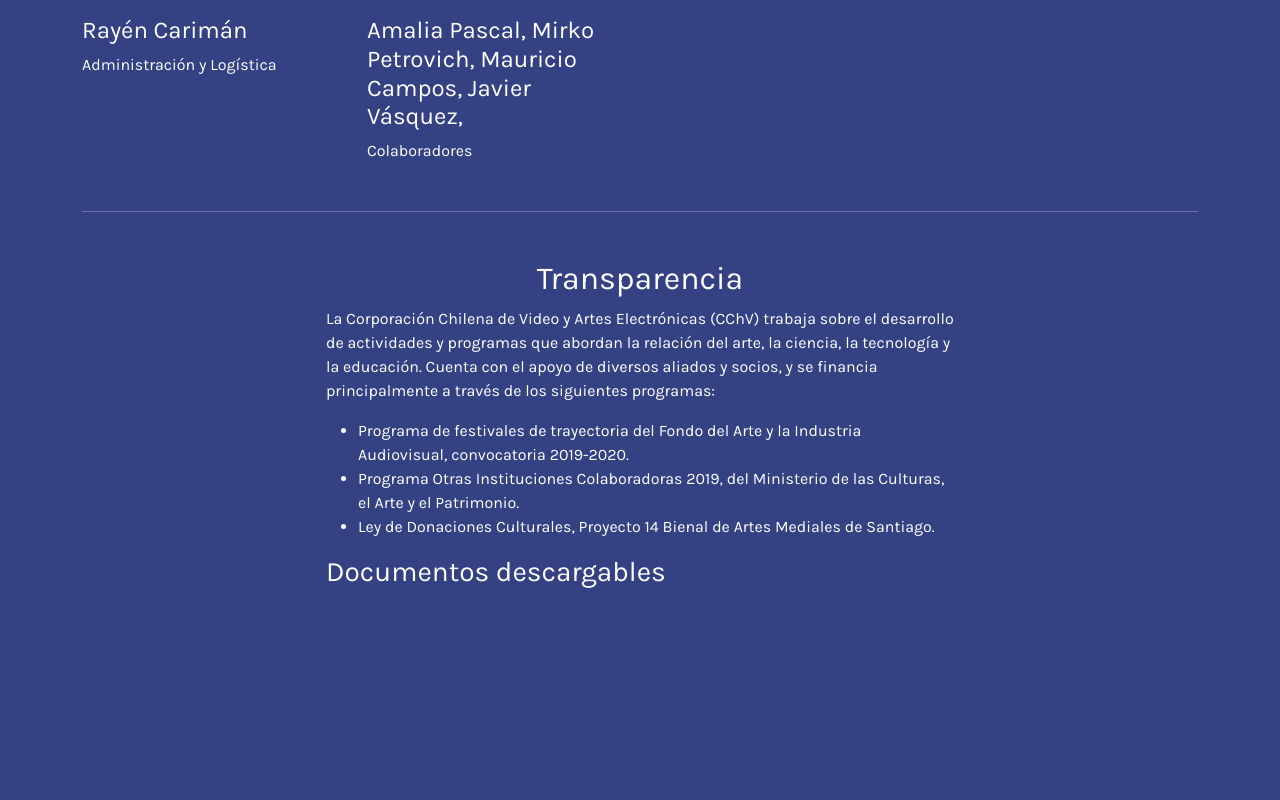
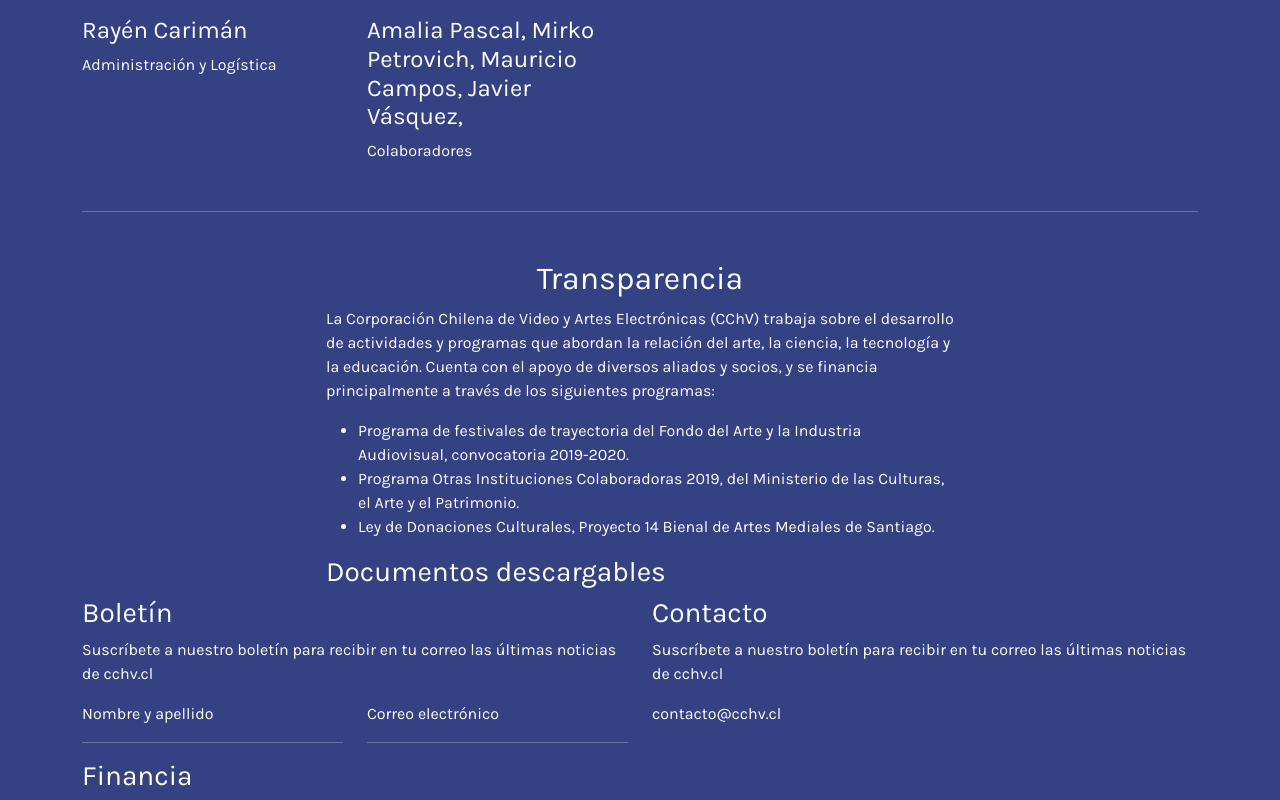
Before and after one commit to constconst/cchv, a plain HTML site: page somos.html in a window 1280 px wide. Shown: the part 1946-2746 px from the top of the page. Before the commit the page ends 2542 px from the top, so only its background shows below. Drawn offline with nearby package versions, Linux system fonts and the light colour scheme.

Commit message:
cambios index

```diff
--- a/somos.html
+++ b/somos.html
@@ -45,7 +45,7 @@
                         </ul>
                     </li>
                     <li class="nav-item">
-                        <a class="nav-link active" aria-current="page" href="#">Somos</a>
+                        <a class="nav-link disabled" aria-current="page" href="/somos.html">Somos</a>
                     </li>
                     <li class="nav-item">
                         <a class="nav-link" href="#">Noticias</a>
@@ -251,7 +251,33 @@
     </section>
 
     <!-- FOOTER -->
+    <footer class="container">
+        <div class="row">
+            <div class="col-md-6">
+                <h3>Boletín</h3>
+                <p>Suscríbete a nuestro boletín para recibir en tu correo las últimas noticias de cchv.cl</p>
+                <div class="row d-flex">
+                    <div class="col-md-6">
+                        <p>Nombre y apellido</p>
+                        <hr>
+                    </div>
+                    <div class="col-md-6">
+                        <p>Correo electrónico</p>
+                        <hr>
+                    </div>
+                </div>
+            </div>
+            <div class="col-md-6">
+                <h3>Contacto</h3>
+                <p>Suscríbete a nuestro boletín para recibir en tu correo las últimas noticias de cchv.cl</p>
+                <p>contacto@cchv.cl</p>
+            </div>
+        </div>
+        <div class="row logos">
+            <h3>Financia</h3>
+        </div>
 
+    </footer>
 
 
     <script src="https://cdn.jsdelivr.net/npm/bootstrap@5.0.0-beta3/dist/js/bootstrap.bundle.min.js " integrity="sha384-JEW9xMcG8R+pH31jmWH6WWP0WintQrMb4s7ZOdauHnUtxwoG2vI5DkLtS3qm9Ekf " crossorigin="anonymous "></script>
```
Also changed, not shown: index.html (+1 -1 lines).
